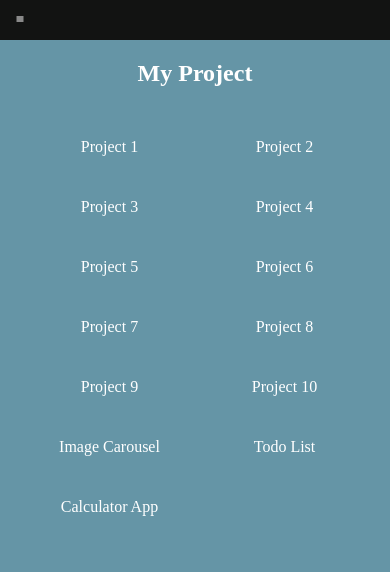
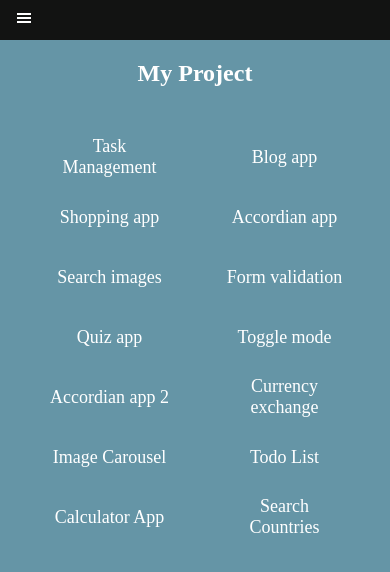
Before and after one commit to BbreeSwn/navigation-app, a React (Create React App) app: page /project in a window 390 px wide. Shown: the top 572 px of the page. Built offline with nearby package versions, Linux system fonts and the light colour scheme.

Commit message:
fix responsive

```diff
--- a/src/components/Navigate.css
+++ b/src/components/Navigate.css
@@ -63,7 +63,7 @@ span {
 
 
 /* for phone  */
-@media screen and (max-width: 600px) {
+@media (max-width: 600px) {
     .nav-menu {
         width: 125px; /* ลดความกว้างของเมนูสำหรับโทรศัพท์ */
         left: -100%; /* ทำให้เมนูแสดงทางด้านซ้าย */
@@ -84,7 +84,7 @@ span {
         align-items: center;
     }
     .menu-bar{
-        font-size: 0.5rem;
+        font-size: 1rem;
         margin-left: 1rem;
     }
     .menu-text a{
--- a/src/components/page/Home.css
+++ b/src/components/page/Home.css
@@ -12,7 +12,7 @@ img{
     margin: 10px;
 }
 
-@media screen and (max-width: 780px){
+@media (max-width: 780px){
     .img-container{
         margin: 10px 0 0 25px
     }
--- a/src/components/page/Project.css
+++ b/src/components/page/Project.css
@@ -4,7 +4,8 @@
 .project-container{
     display: grid;
 grid-template-columns: 2fr 2fr 2fr;
-margin-top: 20px;
+margin-top: 25px;
+padding: 10px;
 }
 
 .project-text a{
@@ -30,9 +31,20 @@ color: white;
 }
 .project-text a:hover{
     background: rgb(107, 255, 228);
+    color: rgb(0, 157, 255);
+    transition: 300ms;
 }
 
-@media screen and (max-width: 768px){
+@media screen and (max-width:790px) {
+    .project-container{
+        display: grid;
+        grid-template-columns: 1fr 1fr;
+        margin: 20px 20px 0 0;
+        padding: 10px;
+    }
+}
+
+@media (max-width: 500px){
     .container{
         margin-top: 20px;
     }
@@ -41,11 +53,12 @@ color: white;
     }
     .project-container{
         display: grid;
-        grid-template-columns: 1fr 1fr;
+        grid-template-columns: 1fr 1ดพ;
         margin: 20px 20px 0 0;
         padding: 10px;
     }
     .project-text a{
-        font-size: 16px;
+        font-size: 18px;
+        margin-top: 20px;
     }
 }
--- a/src/data/MenuData.js
+++ b/src/data/MenuData.js
@@ -1,4 +1,4 @@
-import { FaHome,FaUser,FaShoppingCart,FaReact  } from "react-icons/fa"
+import { FaUser,FaReact  } from "react-icons/fa"
 
 const menuData = [
     {
--- a/src/data/ProjectLink.js
+++ b/src/data/ProjectLink.js
@@ -1,52 +1,52 @@
 const projectLink = [
   {
     projectId: 1,
-    projectTitle: "Project 1",
+    projectTitle: "Task Management",
     link: "https://swn-task-management.netlify.app/",
   },
   {
     projectId: 2,
-    projectTitle: "Project 2",
+    projectTitle: "Blog app",
     link: "https://swn-blog-application.netlify.app/",
   },
   {
     projectId: 3,
-    projectTitle: "Project 3",
+    projectTitle: "Shopping app",
     link: "https://swn-shopping-application.netlify.app/",
   },
   {
     projectId: 4,
-    projectTitle: "Project 4",
+    projectTitle: "Accordian app",
     link: "https://swn-accordian-application.netlify.app/",
   },
   {
     projectId: 5,
-    projectTitle: "Project 5",
+    projectTitle: "Search images",
     link: "https://swnsearchimageapp.netlify.app/",
   },
   {
     projectId: 6,
-    projectTitle: "Project 6",
+    projectTitle: "Form validation",
     link: "https://swn-formvalidation.netlify.app/",
   },
   {
     projectId: 7,
-    projectTitle: "Project 7",
+    projectTitle: "Quiz app",
     link: "https://swn-quizapp.netlify.app/",
   },
   {
     projectId: 8,
-    projectTitle: "Project 8",
+    projectTitle: "Toggle mode",
     link: "https://swn-togglemode.netlify.app/",
   },
   {
     projectId: 9,
-    projectTitle: "Project 9",
+    projectTitle: "Accordian app 2",
     link: "https://swn-acc-app.netlify.app/",
   },
   {
     projectId: 10,
-    projectTitle: "Project 10",
+    projectTitle: "Currency exchange",
     link: "https://swn-currency-exchange.netlify.app",
   },
   {
@@ -62,7 +62,12 @@ const projectLink = [
   {
     projectId: 11,
     projectTitle: "Calculator App",
-    link: "https://swn-calculate-app.netlify.app/",
+    link: "https://swn-calculator-app.netlify.app/",
+  },
+  {
+    projectId: 12,
+    projectTitle: "Search Countries",
+    link: "https://swn-search-filter.netlify.app/",
   },
 ];
 
```
